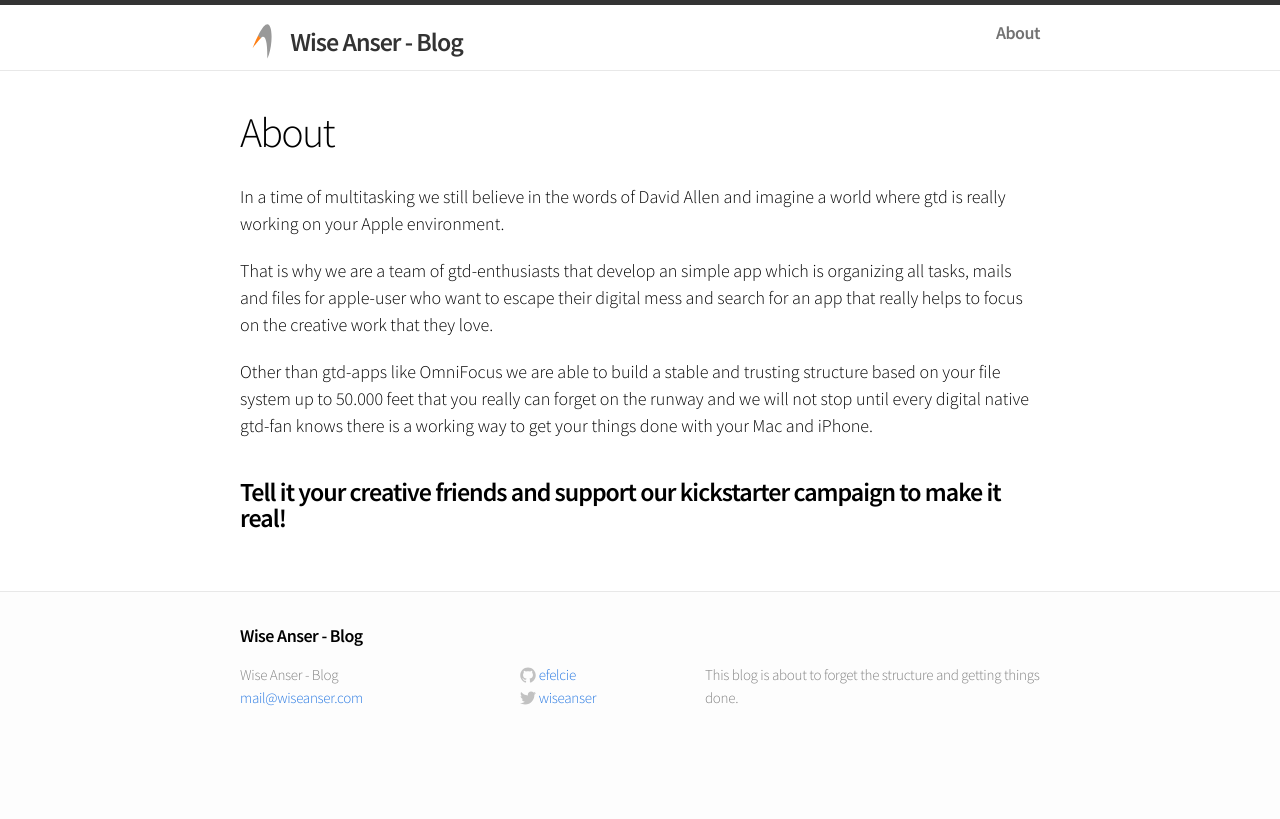
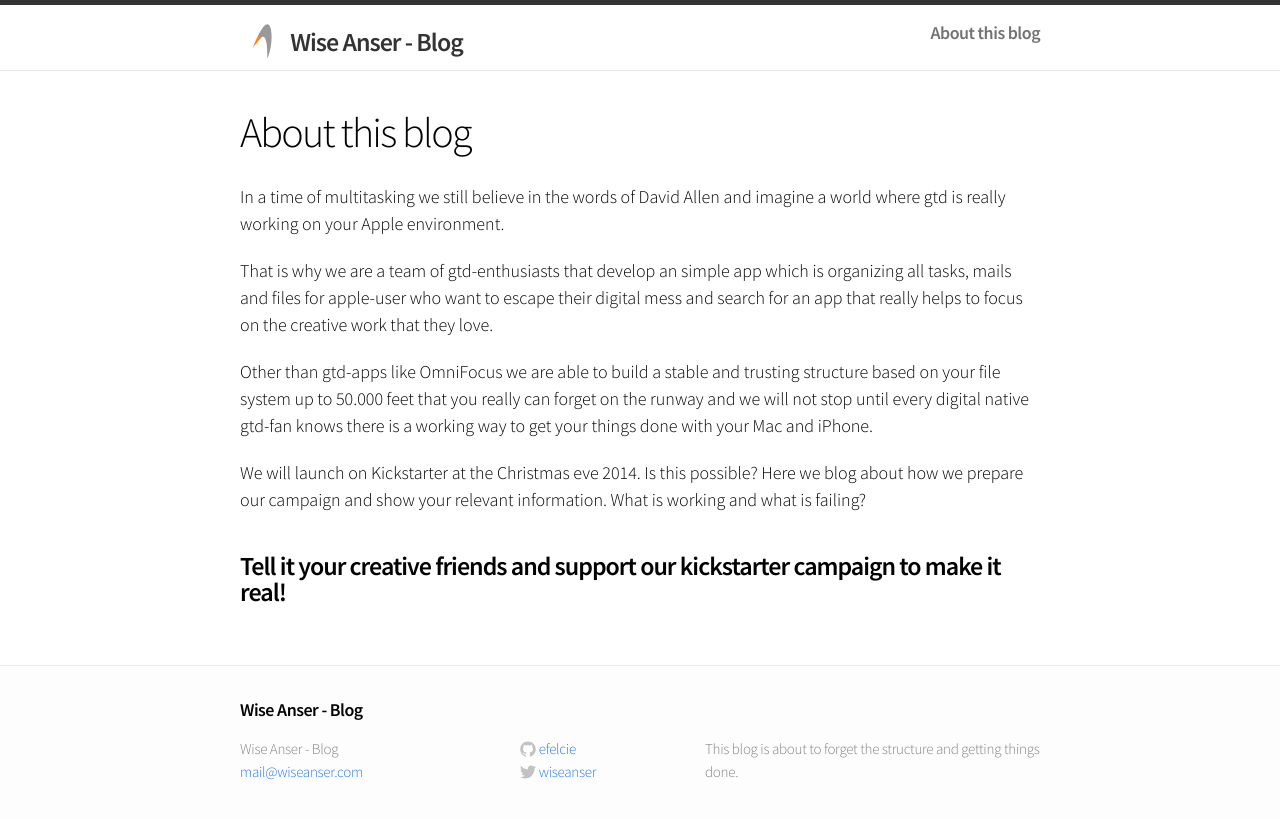
Before and after one commit to wiseanser/blog, a Jekyll site: the page built from about.md, in a window 1280 px wide. Shown: the top 819 px of the page. Built offline with Jekyll 4.4.1, drawn with Linux system fonts in a browser that asks for light colours.

Commit message:
about this blog

```diff
--- a/about.md
+++ b/about.md
@@ -1,6 +1,6 @@
 ---
 layout: page
-title: About
+title: About this blog
 permalink: /about/
 ---
 
@@ -10,6 +10,8 @@ That is why we are a team of gtd-enthusiasts that develop an simple app which is
 
 Other than gtd-apps like OmniFocus we are able to build a stable and trusting structure based on your file system up to 50.000 feet  that you really can forget on the runway and we will not stop until every digital native gtd-fan knows there is a working way to get your things done with your Mac and iPhone.
 
+We will launch on Kickstarter at the Christmas eve 2014. Is this possible? Here we blog about how we prepare our campaign and show your relevant information. What is working and what is failing?
+
 ###**Tell it your creative friends and support our kickstarter campaign to make it real!**
 
 <!-- Go to www.addthis.com/dashboard to customize your tools -->
```
